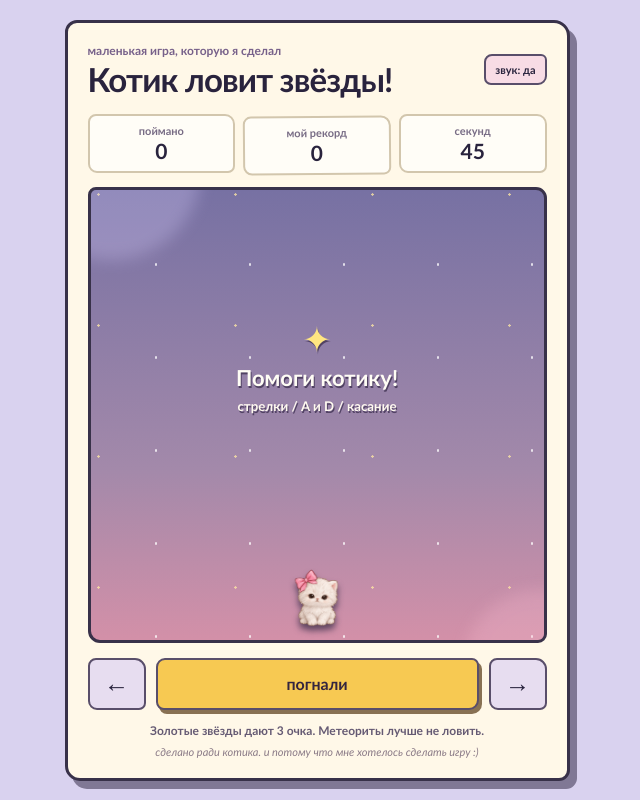
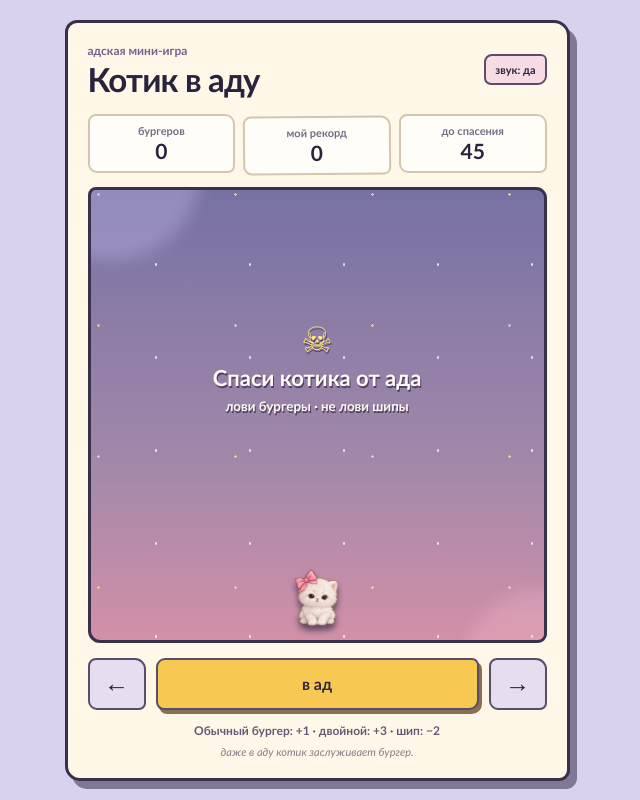
Before and after one commit to your0kk/cat-star-game, a plain HTML site: page index.html in a window 1280 px wide. Shown: the whole page, without its empty margins (323-963 px from the left). Drawn offline with Linux system fonts and the light colour scheme.

Commit message:
Переделал игру в адский стиль

```diff
--- a/index.html
+++ b/index.html
@@ -3,55 +3,55 @@
   <head>
     <meta charset="UTF-8" />
     <meta name="viewport" content="width=device-width, initial-scale=1.0" />
-    <meta name="theme-color" content="#11172f" />
-    <title>Котик ловит звёзды</title>
+    <meta name="theme-color" content="#310807" />
+    <title>Котик в аду: бургеры</title>
     <link rel="stylesheet" href="style.css" />
   </head>
   <body>
     <main class="game-shell">
-      <section class="game-card" aria-label="Игра Котик ловит звёзды">
+      <section class="game-card" aria-label="Игра Котик в аду">
         <div class="topbar">
           <div>
-            <p class="eyebrow">маленькая игра, которую я сделал</p>
-            <h1>Котик ловит звёзды!</h1>
+            <p class="eyebrow">адская мини-игра</p>
+            <h1>Котик в аду</h1>
           </div>
           <button class="sound-button" id="soundButton" type="button" aria-pressed="true" title="Включить или выключить звук">звук: да</button>
         </div>
 
         <div class="stats" aria-live="polite">
-          <div class="stat"><span>поймано</span><strong id="score">0</strong></div>
+          <div class="stat"><span>бургеров</span><strong id="score">0</strong></div>
           <div class="stat"><span>мой рекорд</span><strong id="bestScore">0</strong></div>
-          <div class="stat"><span>секунд</span><strong id="time">45</strong></div>
+          <div class="stat"><span>до спасения</span><strong id="time">45</strong></div>
         </div>
 
         <div class="game-area" id="gameArea" tabindex="0" aria-label="Игровое поле. Управляйте стрелками или клавишами A и D.">
           <div class="sky-glow glow-one"></div>
           <div class="sky-glow glow-two"></div>
           <div class="instructions" id="instructions">
-            <span class="sparkle">✦</span>
-            <p>Помоги котику!</p>
-            <small>стрелки / A и D / касание</small>
+            <span class="sparkle">☠</span>
+            <p>Спаси котика от ада</p>
+            <small>лови бургеры · не лови шипы</small>
           </div>
           <div class="player" id="player" aria-hidden="true"><img src="cat-player.png" alt="" /></div>
         </div>
 
         <div class="controls">
           <button class="move-button" id="leftButton" type="button" aria-label="Двигаться влево">←</button>
-          <button class="start-button" id="startButton" type="button">погнали</button>
+          <button class="start-button" id="startButton" type="button">в ад</button>
           <button class="move-button" id="rightButton" type="button" aria-label="Двигаться вправо">→</button>
         </div>
-        <p class="hint">Золотые звёзды дают 3 очка. Метеориты лучше не ловить.</p>
-        <p class="personal-note">сделано ради котика. и потому что мне хотелось сделать игру :)</p>
+        <p class="hint">Обычный бургер: +1 · двойной: +3 · шип: −2</p>
+        <p class="personal-note">даже в аду котик заслуживает бургер.</p>
       </section>
     </main>
 
     <div class="modal hidden" id="gameOverModal" role="dialog" aria-modal="true" aria-labelledby="modalTitle">
       <div class="modal-content">
-        <span class="modal-star">★</span>
-        <p class="eyebrow">КОНЕЦ ИГРЫ</p>
-        <h2 id="modalTitle">Ты поймал <span id="finalScore">0</span> звёзд!</h2>
-        <p id="resultMessage">Котик доволен. Почти.</p>
-        <button class="start-button" id="playAgainButton" type="button">Сыграть ещё</button>
+        <span class="modal-star">☠</span>
+        <p class="eyebrow">КОНЕЦ ЗАБЕГА</p>
+        <h2 id="modalTitle">Котик спас <span id="finalScore">0</span> бургеров!</h2>
+        <p id="resultMessage">Котик выжил. А это уже неплохо.</p>
+        <button class="start-button" id="playAgainButton" type="button">ещё раз</button>
       </div>
     </div>
 
```
